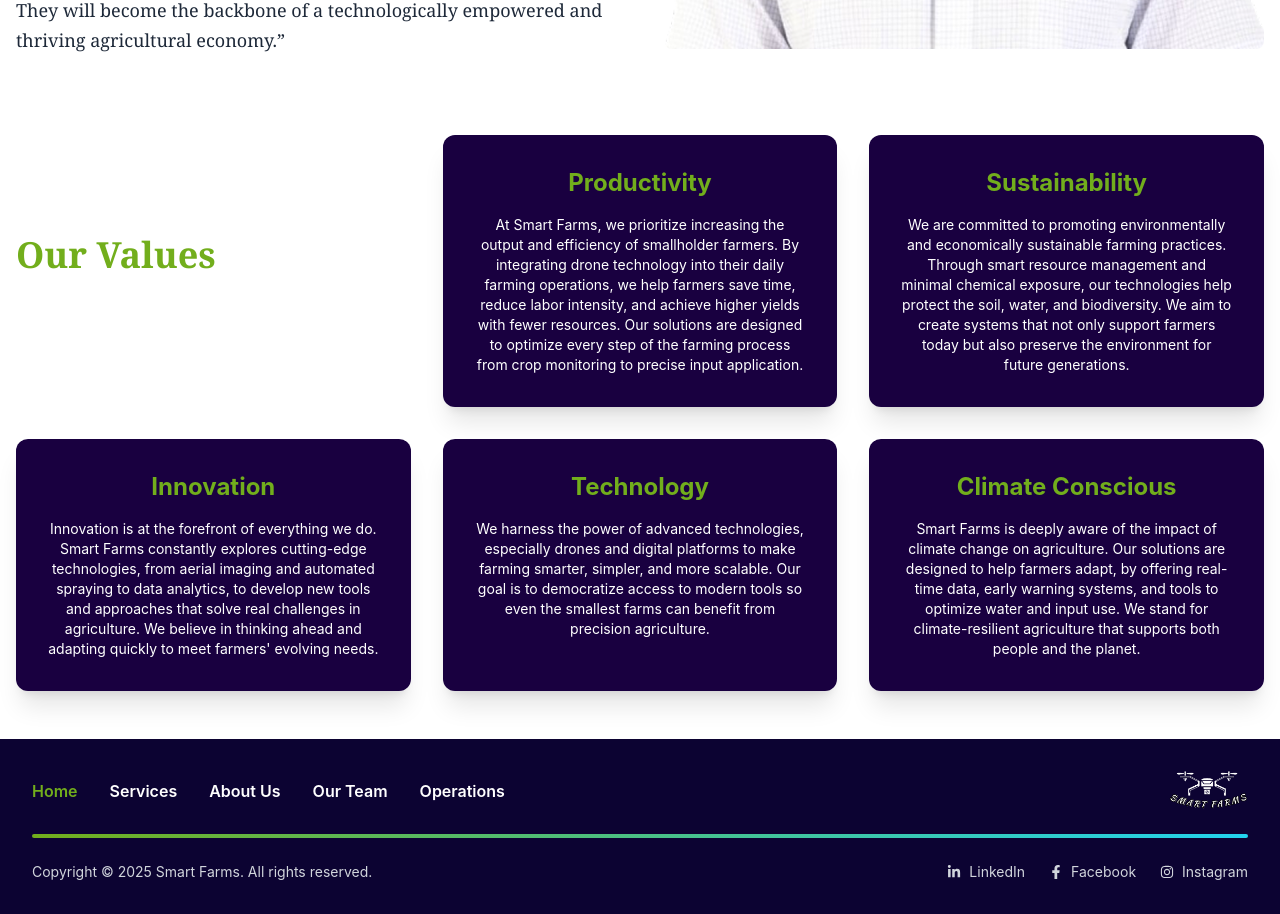
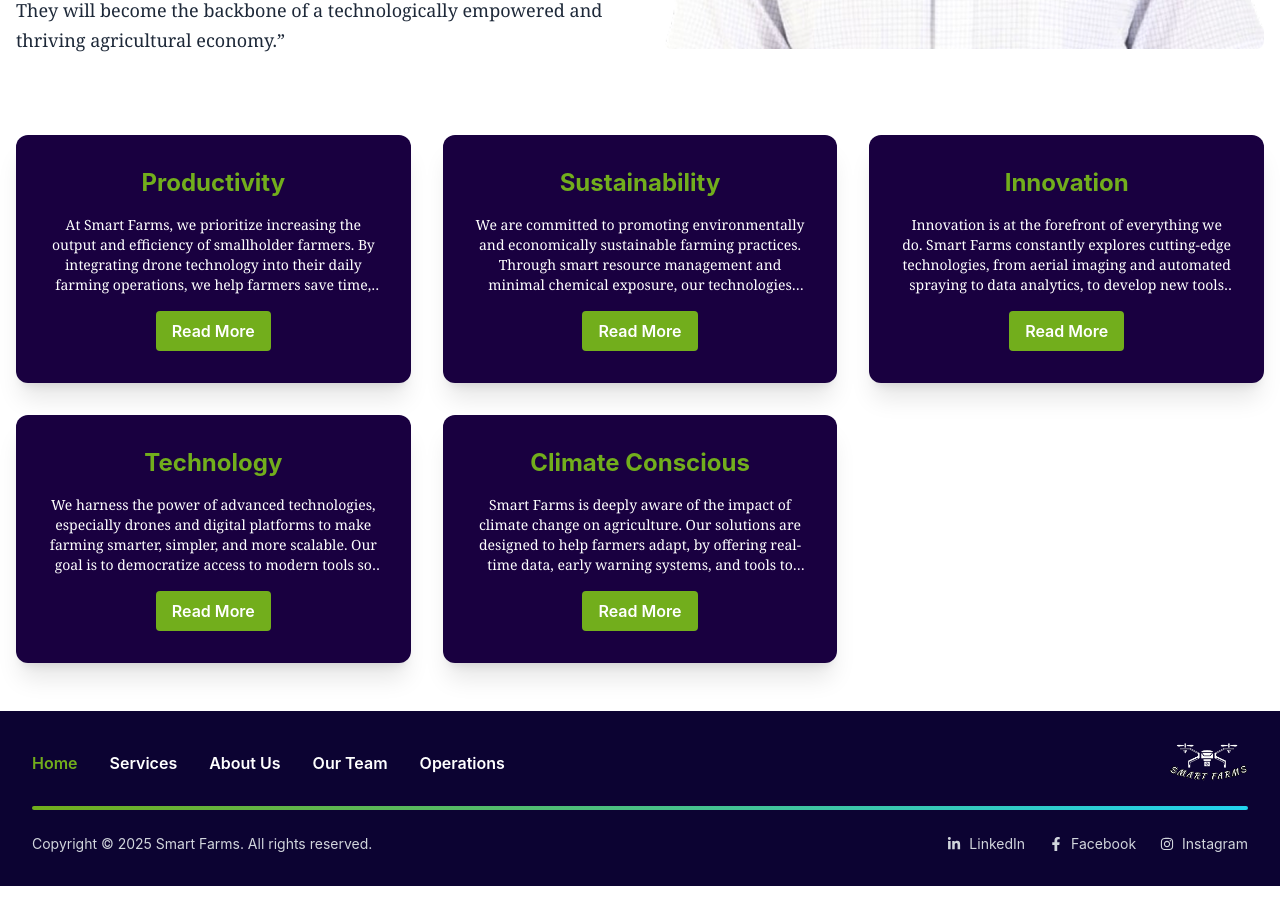
Before and after one commit to HudsonWayne/Smart-Farms, a Next.js app: page /about in a window 1280 px wide. Shown: the part 2100-3014 px from the top of the page. After the commit the page ends 2986 px from the top, so only its background shows below. Built offline with nearby package versions, Linux system fonts and the light colour scheme; a web font is replaced by a local one.

Commit message:
initial commit

```diff
--- a/src/pages/about.tsx
+++ b/src/pages/about.tsx
@@ -1,13 +1,51 @@
 "use client"; // Place this at the very top
 
 import Image from "next/image";
+import React, { useState } from "react";
 
 export default function AboutPage() {
+  const [expandedCards, setExpandedCards] = useState<number[]>([]);
+
+  const toggleReadMore = (index: number) => {
+    setExpandedCards((prev) =>
+      prev.includes(index)
+        ? prev.filter((i) => i !== index)
+        : [...prev, index]
+    );
+  };
+
+  const cardData = [
+    {
+      title: "Productivity",
+      content:
+        "At Smart Farms, we prioritize increasing the output and efficiency of smallholder farmers. By integrating drone technology into their daily farming operations, we help farmers save time, reduce labor intensity, and achieve higher yields with fewer resources. Our solutions are designed to optimize every step of the farming process from crop monitoring to precise input application.",
+    },
+    {
+      title: "Sustainability",
+      content:
+        "We are committed to promoting environmentally and economically sustainable farming practices. Through smart resource management and minimal chemical exposure, our technologies help protect the soil, water, and biodiversity. We aim to create systems that not only support farmers today but also preserve the environment for future generations.",
+    },
+    {
+      title: "Innovation",
+      content:
+        "Innovation is at the forefront of everything we do. Smart Farms constantly explores cutting-edge technologies, from aerial imaging and automated spraying to data analytics, to develop new tools and approaches that solve real challenges in agriculture. We believe in thinking ahead and adapting quickly to meet farmers' evolving needs.",
+    },
+    {
+      title: "Technology",
+      content:
+        "We harness the power of advanced technologies, especially drones and digital platforms to make farming smarter, simpler, and more scalable. Our goal is to democratize access to modern tools so even the smallest farms can benefit from precision agriculture.",
+    },
+    {
+      title: "Climate Conscious",
+      content:
+        "Smart Farms is deeply aware of the impact of climate change on agriculture. Our solutions are designed to help farmers adapt, by offering real-time data, early warning systems, and tools to optimize water and input use. We stand for climate-resilient agriculture that supports both people and the planet.",
+    },
+  ];
+
   return (
     <>
       {/* About Us Section with background image */}
       <div className="relative w-full min-h-[80vh] md:min-h-[90vh] flex items-center justify-center">
-        {/* Background Image */}
         <Image
           src="/Rectangle 23.png"
           alt="Drone spraying field"
@@ -17,29 +55,27 @@ export default function AboutPage() {
           className="absolute inset-0 w-full h-full"
           draggable={false}
         />
-
-        {/* Dark Overlay */}
         <div className="absolute inset-0 bg-black opacity-60" />
-
-        {/* Text Content */}
         <div className="relative z-10 px-4 md:px-8 text-center max-w-7xl mx-auto">
           <h1
             className="text-4xl md:text-6xl font-bold text-green-500 mb-4"
             style={{
               fontFamily: "Georgia, serif",
               fontWeight: "bold",
-              color:"#72AE1C"
+              color: "#72AE1C",
             }}
           >
             About Us
           </h1>
           <p className="text-white text-lg md:text-xl leading-relaxed font-[Georgia]">
-            Empowering Zimbabwe&apos;s small and medium-scale farmers with drone technology to increase crop yields, create jobs, and secure a sustainable agricultural future.
+            Empowering Zimbabwe&apos;s small and medium-scale farmers with drone
+            technology to increase crop yields, create jobs, and secure a
+            sustainable agricultural future.
           </p>
         </div>
       </div>
 
-      {/* Who We Are Section with Image on Left and Text on Right */}
+      {/* Who We Are Section */}
       <div className="grid md:grid-cols-2 gap-12 items-center mt-10 mb-10 md:flex-row max-w-7xl mx-auto px-4">
         <div>
           <Image
@@ -50,31 +86,70 @@ export default function AboutPage() {
           />
         </div>
         <div className="max-w-prose">
-          <h2 className="text-700 text-3xl font-bold mb-6" style={{ fontFamily: "Georgia, serif",color:"#72AE1C" }}>
+          <h2
+            className="text-700 text-3xl font-bold mb-6"
+            style={{ fontFamily: "Georgia, serif", color: "#72AE1C" }}
+          >
             Who We Are
           </h2>
-          <p className="text-gray-800 text-lg leading-relaxed" style={{ fontFamily: "Georgia, serif" }}>
-            &ldquo;Smart Farms is an enterprise committed to using innovation to ensure food security, improve livelihoods, and transform rural communities through precision agriculture solutions in Zimbabwe. We take advantage of advanced high-resolution camera drones embedded with smart sensors for land mapping, surveying, crop health monitoring, and pesticide and fertilizer applications. Our actions contribute to positive climate change, and we are on a goal to end poverty and hunger. We want to help smallholders and medium-scale farmers realize their value to the economy of the country through their agricultural harvests.&rdquo;
+          <p
+            className="text-gray-800 text-lg leading-relaxed"
+            style={{ fontFamily: "Georgia, serif" }}
+          >
+            &ldquo;Smart Farms is an enterprise committed to using innovation to
+            ensure food security, improve livelihoods, and transform rural
+            communities through precision agriculture solutions in Zimbabwe. We
+            take advantage of advanced high-resolution camera drones embedded
+            with smart sensors for land mapping, surveying, crop health
+            monitoring, and pesticide and fertilizer applications. Our actions
+            contribute to positive climate change, and we are on a goal to end
+            poverty and hunger. We want to help smallholders and medium-scale
+            farmers realize their value to the economy of the country through
+            their agricultural harvests.&rdquo;
           </p>
         </div>
       </div>
 
       {/* Message from the Founder Section */}
       <div className="relative flex justify-center items-center my-12">
-        <h2 className="text-700 text-3xl font-bold mb-4 text-center" style={{ fontFamily: "Georgia, serif",color:"#72AE1C" }}>
+        <h2
+          className="text-700 text-3xl font-bold mb-4 text-center"
+          style={{ fontFamily: "Georgia, serif", color: "#72AE1C" }}
+        >
           Message from the Founder
         </h2>
       </div>
 
       <div className="grid md:grid-cols-2 gap-12 items-center mt-8 mb-8 md:flex-row-reverse max-w-7xl mx-auto px-4">
-        {/* Founder Message */}
         <div className="max-w-prose">
-          <p className="text-gray-800 text-lg leading-relaxed" style={{ fontFamily: "Georgia, serif" }}>
-            &ldquo;The agricultural sector in Zimbabwe contributes about 21% towards the country&apos;s GDP. Out of this, more than 50% comes from smallholder and medium-scale farmers yet they are still relying on traditional methods of farming that are so outdated, imprecise, and labor-intensive. Clearly, smallholder and medium-scale farmers are under-represented as they have the potential to contribute so much to the country&apos;s economy. As someone who grew up in a farming community, I have witnessed firsthand the struggles of my family and neighbors, losing crops to unpredictable weather, pest attacks, and the sheer exhaustion of manual labor. I&apos;ve watched hard-working farmers struggle to make a living, not because they lack knowledge or effort, but because they lack access to modern tools and technologies that could revolutionize their productivity. Smart Farms was born out of my desire to change this narrative. By integrating drone technology into agriculture, we are creating a future where farmers can monitor crops, apply inputs with precision, and make data-driven decisions&mdash;all with minimal effort and maximum impact. Our mission is to empower these farmers, increase food security, and promote sustainable farming practices. I believe that with the right support and innovation, smallholder farmers will no longer be left behind. They will become the backbone of a technologically empowered and thriving agricultural economy.&rdquo;
+          <p
+            className="text-gray-800 text-lg leading-relaxed"
+            style={{ fontFamily: "Georgia, serif" }}
+          >
+            &ldquo;The agricultural sector in Zimbabwe contributes about 21%
+            towards the country&apos;s GDP. Out of this, more than 50% comes
+            from smallholder and medium-scale farmers yet they are still relying
+            on traditional methods of farming that are so outdated, imprecise,
+            and labor-intensive. Clearly, smallholder and medium-scale farmers
+            are under-represented as they have the potential to contribute so
+            much to the country&apos;s economy. As someone who grew up in a
+            farming community, I have witnessed firsthand the struggles of my
+            family and neighbors, losing crops to unpredictable weather, pest
+            attacks, and the sheer exhaustion of manual labor. I&apos;ve watched
+            hard-working farmers struggle to make a living, not because they
+            lack knowledge or effort, but because they lack access to modern
+            tools and technologies that could revolutionize their productivity.
+            Smart Farms was born out of my desire to change this narrative. By
+            integrating drone technology into agriculture, we are creating a
+            future where farmers can monitor crops, apply inputs with precision,
+            and make data-driven decisions&mdash;all with minimal effort and
+            maximum impact. Our mission is to empower these farmers, increase
+            food security, and promote sustainable farming practices. I believe
+            that with the right support and innovation, smallholder farmers will
+            no longer be left behind. They will become the backbone of a
+            technologically empowered and thriving agricultural economy.&rdquo;
           </p>
         </div>
-
-        {/* Founder Image */}
         <div>
           <Image
             src="/founder.png"
@@ -88,58 +163,37 @@ export default function AboutPage() {
 
       {/* Our Values Section */}
       <div className="py-12">
-        {/* Center the "Our Values" title */}
+
+        <div className="grid grid-cols-1 sm:grid-cols-2 lg:grid-cols-3 gap-8 max-w-7xl mx-auto px-4">
+          {cardData.map((card, index) => (
 
 
-        {/* Adjusted Grid Layout for Values */}
-        <div className="grid grid-cols-1 sm:grid-cols-2 lg:grid-cols-3 gap-8 max-w-7xl mx-auto px-4">
-          {/* Productive (Services 1) */}
-          <div className="text-left mb-8 mt-25">
-  <h2 className="text-4xl font-bold text-700" style={{ fontFamily: "Georgia, serif",color:"#72AE1C" }}>
-    Our Values
-  </h2>
-</div>
-
-
-
-          <div className="bg-[#190040] text-white p-8 rounded-xl shadow-xl hover:scale-105 transition-transform ease-in-out duration-300 text-center">
-            <h3 className="text-2xl font-bold mb-4  text--500" style={{color:"#72AE1C"}}>Productivity</h3>
-            <p className="text-sm">
-              At Smart Farms, we prioritize increasing the output and efficiency of smallholder farmers. By integrating drone technology into their daily farming operations, we help farmers save time, reduce labor intensity, and achieve higher yields with fewer resources. Our solutions are designed to optimize every step of the farming process from crop monitoring to precise input application.
-            </p>
-          </div>
-
-          {/* Sustainability (Services 2) */}
-          <div className="bg-[#190040] text-white p-8 rounded-xl shadow-xl hover:scale-105 transition-transform ease-in-out duration-300 text-center">
-            <h3 className="text-2xl font-bold mb-4 text-500"style={{color:"#72AE1C"}}>Sustainability</h3>
-            <p className="text-sm">
-              We are committed to promoting environmentally and economically sustainable farming practices. Through smart resource management and minimal chemical exposure, our technologies help protect the soil, water, and biodiversity. We aim to create systems that not only support farmers today but also preserve the environment for future generations.
-            </p>
-          </div>
-
-          {/* Innovation (Services 3) */}
-          <div className="bg-[#190040] text-white p-8 rounded-xl shadow-xl hover:scale-105 transition-transform ease-in-out duration-300 text-center">
-            <h3 className="text-2xl font-bold mb-4 text-500"style={{color:"#72AE1C"}}>Innovation</h3>
-            <p className="text-sm">
-              Innovation is at the forefront of everything we do. Smart Farms constantly explores cutting-edge technologies, from aerial imaging and automated spraying to data analytics, to develop new tools and approaches that solve real challenges in agriculture. We believe in thinking ahead and adapting quickly to meet farmers&apos; evolving needs.
-            </p>
-          </div>
-
-          {/* Technology */}
-          <div className="bg-[#190040] text-white p-8 rounded-xl shadow-xl hover:scale-105 transition-transform ease-in-out duration-300 text-center">
-            <h3 className="text-2xl font-bold mb-4 text-500"style={{color:"#72AE1C"}}>Technology</h3>
-            <p className="text-sm">
-              We harness the power of advanced technologies, especially drones and digital platforms to make farming smarter, simpler, and more scalable. Our goal is to democratize access to modern tools so even the smallest farms can benefit from precision agriculture.
-            </p>
-          </div>
-
-          {/* Climate Conscious */}
-          <div className="bg-[#190040] text-white p-8 rounded-xl shadow-xl hover:scale-105 transition-transform ease-in-out duration-300 text-center">
-            <h3 className="text-2xl font-bold mb-4 text-500"style={{color:"#72AE1C"}}>Climate Conscious</h3>
-            <p className="text-sm">
-              Smart Farms is deeply aware of the impact of climate change on agriculture. Our solutions are designed to help farmers adapt, by offering real-time data, early warning systems, and tools to optimize water and input use. We stand for climate-resilient agriculture that supports both people and the planet.
-            </p>
-          </div>
+            <div
+              key={index}
+              className="bg-[#190040] text-white p-8 rounded-xl shadow-xl hover:scale-105 transition-transform ease-in-out duration-300 text-center"
+            >
+              <h3
+                className="text-2xl font-bold mb-4"
+                style={{ color: "#72AE1C" }}
+              >
+                {card.title}
+              </h3>
+              <p
+                className={`text-sm transition-all duration-300 ${
+                  expandedCards.includes(index) ? "" : "line-clamp-4"
+                }`}
+                style={{ fontFamily: "Georgia, serif" }}
+              >
+                {card.content}
+              </p>
+              <button
+                onClick={() => toggleReadMore(index)}
+                className="mt-4 bg-[#72AE1C] hover:bg-green-700 text-white font-semibold py-2 px-4 rounded focus:outline-none focus:ring-2 focus:ring-green-400"
+              >
+                {expandedCards.includes(index) ? "Show Less" : "Read More"}
+              </button>
+            </div>
+          ))}
         </div>
       </div>
     </>
```
